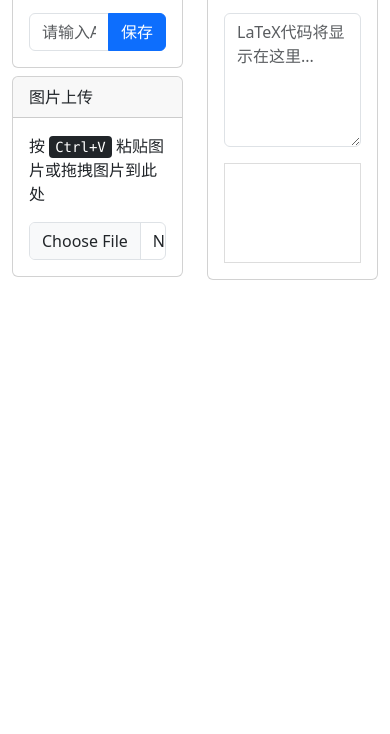
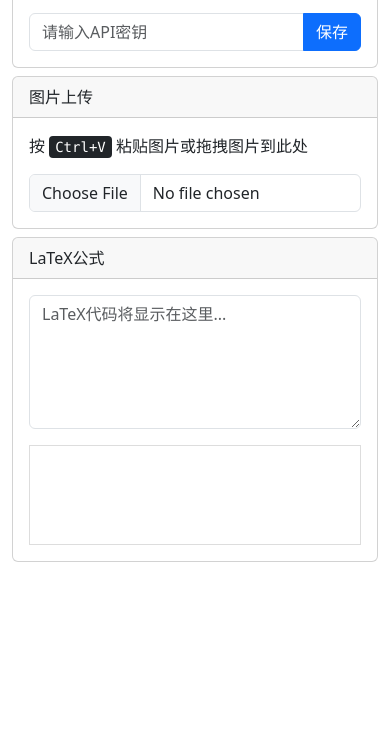
Before and after one commit to gaoqinqinshan/LaTeX-Formula-Assistant, a plain HTML site: page index.html in a window 390 px wide. Shown: the part 110-844 px from the top of the page. Drawn offline with Linux system fonts and the light colour scheme.

Commit message:
refactor(layout): 优化页面布局并更新说明文档
-调整了 index.html 中的列布局，使其在不同屏幕尺寸下都能自适应
- 在 readme.md 中添加了通过 GitHub Page 直接访问项目的说明

```diff
--- a/index.html
+++ b/index.html
@@ -29,7 +29,7 @@
     <div class="container mt-4">
         <h1 class="text-center md-4">LaTeX公式助手</h1>
         <div class="row">
-            <div class="col-6">
+            <div class="col-md-6 col-sm-12">
                 <div class="row-6 mb-2">
                     <div class="card">
                         <div class="card-header">
@@ -56,7 +56,7 @@
                     </div>
                 </div>
             </div>
-            <div class="col-6">
+            <div class="col-md-6 col-sm-12">
                 <div class="row-6">
                     <div class="card">
                         <div class="card-header">
```
Also changed, not shown: 1 other file.
